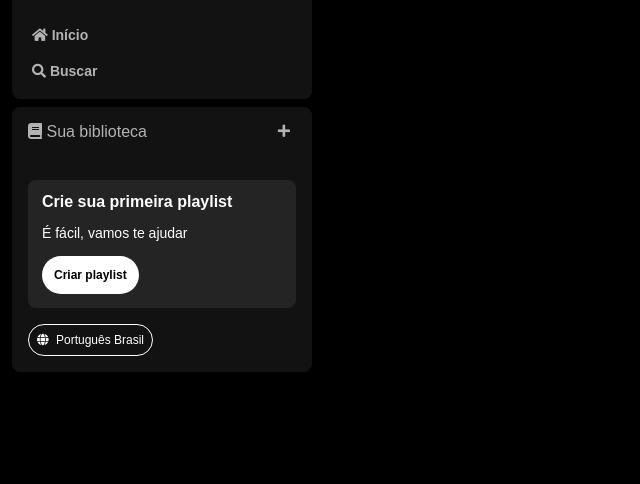
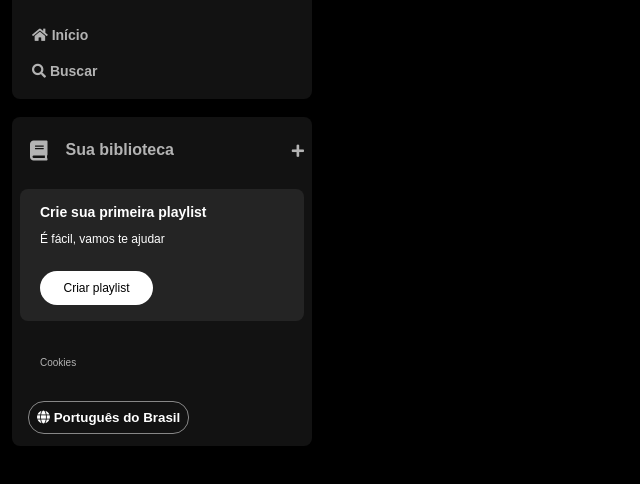
Before and after one commit to JuliaOli/spotify-imersao-alura, a plain HTML site: page index.html in a window 1280 px wide. Shown: the part 58-542 px from the top of the page, without its empty margins (0-640 px from the left). Drawn offline with Linux system fonts and the light colour scheme.

Commit message:
fix: class names and css

```diff
--- a/index.html
+++ b/index.html
@@ -14,7 +14,7 @@
 </head>
 <body>
     <div class="sidebar">
-        <nav class="sidebar_navigation">
+        <nav class="sidebar__navigation">
             <div class="logo">
                 <a href="">
                     <img src="./src/assets/icons/logo-spotify.png" alt="logo-spotify">
@@ -43,15 +43,32 @@
         </nav>
         <div class="library">
             <div class="library__content">
-                <div>
-                    <i class="fa fa-book"></i>
+                <button class="library__btn">
+                    <span class="fa fa-book"></span>
                     <span>Sua biblioteca</span>
+                </button>
+                <span class="fa fa-plus"></span>
+            </div>
+            <!-- a section vai separar as partes dentro da div Library -->
+            <section class="section-playlist">
+                <div class="section-playlist__content">
+                    <span class="text title">Crie sua primeira playlist</span>
+                    <span class="text subtitle">É fácil, vamos te ajudar</span>
+                    <button class="section-playlist__btn">
+                        <span>Criar playlist</span>
+                    </button>
                 </div>
-                <button class="library__btn">
-                    <i class="fa fa-plus"></i>
+            </section>
+            <div class="cookies">
+                <a href="">Cookies</a>
+            </div>
+            <div class="languages">
+                <button class="languages__btn">
+                    <span class="fa fa-globe"></span>
+                    <span>Português do Brasil</span>
                 </button>
             </div>
-            <div class="library__card">
+            <!-- <div class="library__card">
                 <span class="card__title">Crie sua primeira playlist</span>
                 <span class="card__subtitle">É fácil, vamos te ajudar</span>
                 <div>
@@ -59,13 +76,7 @@
                         <span>Criar playlist</span>
                     </button>
                 </div>
-            </div>
-            <div>
-                <button class="languages">
-                    <i class="fa fa-globe"></i>
-                    <span>Português Brasil</span>
-                </button>
-            </div>
+            </div> -->
         </div>
     </div>
 </body>
--- a/src/styles/styles.css
+++ b/src/styles/styles.css
@@ -27,11 +27,11 @@ body{
     border-radius: 8px;
     padding: 16px 0 0 16px;
 }
-.sidebar_navigation .logo img{
+.sidebar__navigation .logo img{
     width: 80px;
 }
 
-.sidebar_navigation{
+.sidebar__navigation{
     background-color: #121212;
     border-radius: 8px;
     /* padding: 16px 0 0 16px; */
@@ -55,20 +55,20 @@ body{
 }
 
 .library{
+    position: relative;
     background-color: #121212;
-    position: relative;
     border-radius: 8px;
-    padding: 16px;
-    gap: 16px;
     display: flex;
     flex-direction: column;
+    justify-content: space-between;
+    /* gap: 16px; */
+    padding: 4px 8px;
+    color: #b3b3b3;
+    font-size: 14px;
+    margin-top: 10px;
 }
 
-.library-content i{
-    margin-right: 4px;
-}
-
-.library__content{
+.library .library__content{
     display: flex;
     flex-direction: row;
     justify-content: space-between;
@@ -78,34 +78,119 @@ body{
     gap: 8px;
 }
 
-.library-content div i{
-    margin-right: 16px;
+.library .library__btn{
+    display: flex;
+    flex-direction: row;
+
+    background: transparent;
+    color: #b3b3b3;
+    border: none;
+    cursor: pointer;
+    margin-right: 10px;
+    padding: 20px 10px;
+
+    font-size: 1rem;
+    font-weight: 700;
+    text-align: center;
+    text-decoration: none;
+    text-transform: none;
 }
 
-.library__card{
+.library .library__btn .fa{
+    font-size: 20px;
+    margin-right: 10px;
+    font-weight: 300;
+    padding-right: 8px;
+}
+
+.section-playlist{
     display: flex;
     flex-direction: column;
+    align-items: flex-start;
+    justify-content: space-between;
+    gap: 16px;
+
     background-color: #242424;
     border-radius: 8px;
-    padding: 14px;
-    margin-top: 24px;
-    gap: 16px;
 
+    color: #b3b3b3;
+    font-weight: 600;
+    font-size: 14px;
+
+    margin: 8px 0px;
+    padding: 16px 20px;
+
+}
+
+.section-playlist .section-playlist__content{
+    display: flex;
+    flex-direction: column;
+
+}
+
+.section-playlist__content .text{
+    padding-bottom: 14px;
     color: #ffffff;
 }
 
-.library__btn{
-    background: transparent;
-    border: none;
-    color: #b3b3b3;
-    cursor: pointer;
+.section-playlist__content .title{
+    font-weight: 700;
 }
-.library__btn i{
-    font-size: 14px;
+.section-playlist__content .subtitle{
+    font-weight: 500;
+    font-size: 12px;
 }
 
-.playlist__btn{
+.section-playlist__btn{
+    display: flex;
+    justify-content: center;
     background-color: #ffffff;
+
+    color: #000;
+    font-size: 12px;
+    font-weight: 500;
+
+    border: none;
+    border-radius: 28px;
+
+    margin-top: 12px;
+    padding: 10px;
+    width: 113px;
+}
+.section-playlist__btn:hover{
+    background-color: #b3b3b3;
+}
+
+.sidebar .cookies{
+    margin: 25px 20px;
+}
+.sidebar .cookies a{
+    color: #b3b3b3;
+    font-weight: 500;
+    font-size: 10px;
+}
+.sidebar .cookies a:hover{
+    color: #ffffff;
+    text-decoration: underline;
+}
+
+.languages .languages__btn{
+    background-color: transparent;
+    border: 1px solid #878787;
+    border-radius: 16px;
+    padding: 8px;
+    margin: 8px;
+
+    cursor: pointer;
+    align-items: center;
+
+    color: #ffffff;
+    font-weight: bold;
+    text-align: left;
+
+}
+
+/* .playlist__btn{
     border-radius: 20px;
     border: none;
     padding: 12px;
@@ -114,36 +199,21 @@ body{
     text-align: left;
     font-size: 12px;
     font-weight: 600;
-}
+} */
 
-.playlist__btn:hover{
-    background-color: #b3b3b3;
-}
+/* .library__card{
+    border-radius: 8px;
+    padding: 14px;
+    margin-top: 24px;
 
-.card__title{
+} */
+
+
+
+/* .card__title{
     font-weight: 600;
 }
 .card__subtitle{
     font-weight: 400;
     font-size: 14px;
-}
-
-
-.languages{
-    background-color: transparent;
-    border: solid;
-    border-width: 1px;
-    border-radius: 16px;
-    padding: 8px;
-
-    cursor: pointer;
-
-    color: #ffffff;
-    font-weight: 400;
-    font-size: 12px;
-    text-align: left;
-
-}
-.languages i{
-    margin-right: 4px;
-}
+} */
```
